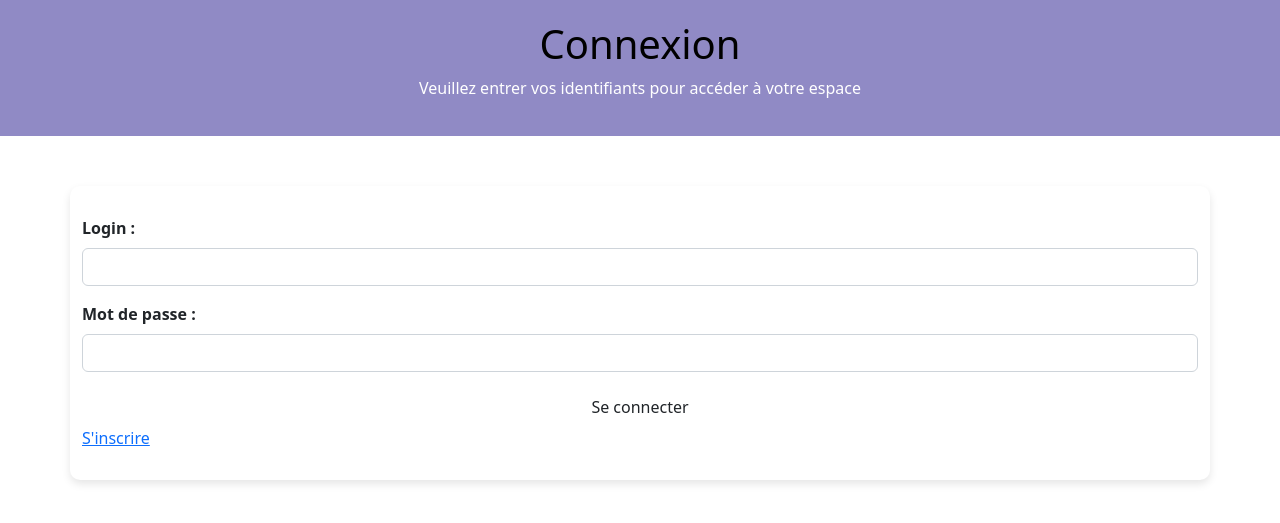
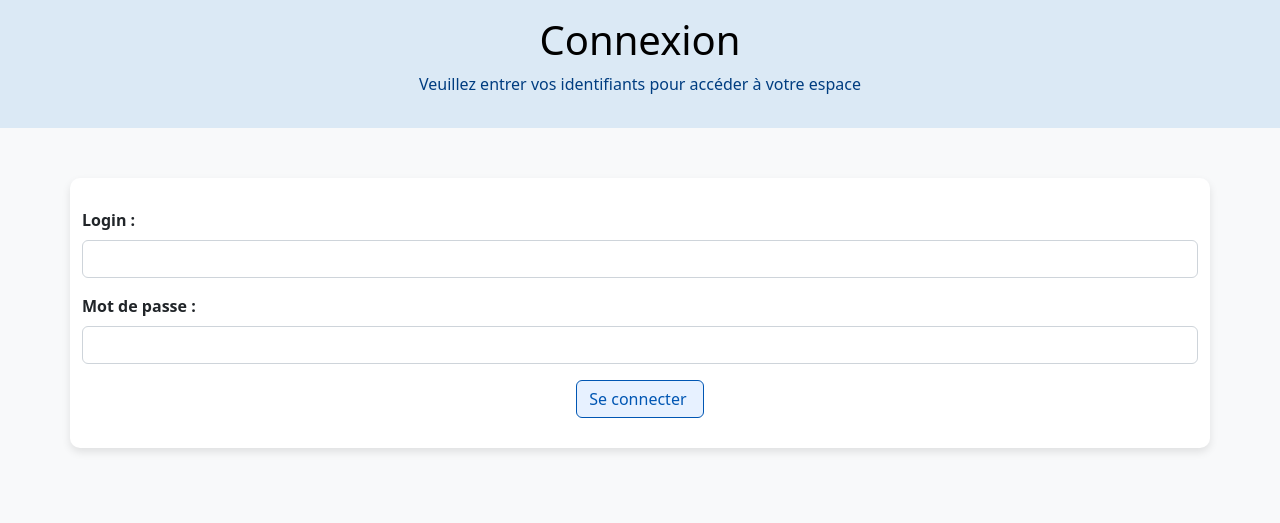
Before and after one commit to smailihcene/projet2024-twa, a PHP site: page /login.php in a window 1280 px wide. Shown: the top 523 px of the page. Run offline with PHP 8.4, Linux system fonts and the light colour scheme.

Commit message:
style charte graphique

```diff
--- a/css/style.css
+++ b/css/style.css
@@ -1,16 +1,23 @@
 
 /* page login.php */
 body {
-    background-color: #ecf0f1; /* Couleur de fond bleu clair */
+    background-color: #f8f9fa!important; /* Fond légèrement gris pour le contraste */
 }
-header {
-    background-color: #908ac5; /* Couleur du header */
-    color: white;
-    padding: 20px;
-    text-align: center;
+.btn-custom {
+    background-color: #e7f1ff!important; /* Bleu clair */
+    color: #0056b3!important; /* Bleu foncé */
+    border: 1px solid #0056b3!important;
 }
+.btn-custom:hover {
+    background-color: #cce4ff!important; /* Teinte encore plus claire au survol */
+    color: #003d80!important; /* Plus foncé pour le texte au survol */
+}
+.bg-custom {
+    background-color: #dbe9f5!important; /* Bleu pastel pour l'en-tête */
+    color: #003d80!important;
+}
+
 .container {
-    max-width: 500px;
     margin: 50px auto;
     padding: 30px;
     background-color: white;
@@ -34,14 +41,7 @@ header {
     border-radius: 10px;
 
 }
-.btn-custom {
-    background-color: #277c4a; /* Couleur des boutons */
-    color: white;
-}
-.btn-custom:hover {
-    background-color: #1c5835; /* Couleur du bouton au survol */
-    color: white;
-}
+
 .form-control {
     border-radius: 10px;
     margin-bottom: 15px;
@@ -50,24 +50,7 @@ header {
     font-weight: bold;
 }
 
-/*page bienvenu */
-body {
-    background-color: #f4f6f9; /* Fond doux */
-}
-h1 span {
-    color: #3498db; /* Couleur primaire pour le nom */
-}
-.btn-primary {
-    background-color: #3498db;
-    border-color: #3498db;
-}
-.btn-primary:hover {
-    background-color: #2980b9; /* Survol bouton */
-    border-color: #2980b9;
-}
-.text-muted {
-    font-size: 1.1rem;
-}
+
 
 /* pour la selection d'image dans la page ajouter_catalog.php */
 .selectable-image {
@@ -127,3 +110,20 @@ button#nextButton {
     font-size: 18px;
     font-weight: bold;
 }
+
+body {
+    background-color: #f8f9fa; /* Fond légèrement gris pour le contraste */
+}
+.btn-custom {
+    background-color: #e7f1ff; /* Bleu clair */
+    color: #0056b3; /* Bleu foncé */
+    border: 1px solid #0056b3;
+}
+.btn-custom:hover {
+    background-color: #cce4ff; /* Teinte encore plus claire au survol */
+    color: #003d80; /* Plus foncé pour le texte au survol */
+}
+.bg-custom {
+    background-color: #dbe9f5; /* Bleu pastel pour l'en-tête */
+    color: #003d80;
+}
--- a/login.php
+++ b/login.php
@@ -3,16 +3,16 @@
 <head>
     <meta charset="UTF-8">
     <meta name="viewport" content="width=device-width, initial-scale=1.0">
-    <!-- Rend la page responsive; elle s'adapte automatiquement aux différentes tailled'écran -->
+    <!-- Rend la page responsive; elle s'adapte automatiquement aux différentes tailles d'écran -->
     <title>Connexion</title>
-    <link rel="stylesheet" href="css/style.css"> <!-- lien pour la page de style -->
+    <link rel="stylesheet" href="css/style.css"> <!-- Lien pour le style personnalisé -->
     <link href="https://cdn.jsdelivr.net/npm/bootstrap@5.2.3/dist/css/bootstrap.min.css" rel="stylesheet">
     <script src="https://cdn.jsdelivr.net/npm/bootstrap@5.2.3/dist/js/bootstrap.bundle.min.js"></script>
-    <!-- lien pour faciliter l'interface avce bootstrap -->
+    <!-- Lien Bootstrap -->
 </head>
 <body>
-    <!-- Ici on a le haut de la page -->
-    <header>
+<!-- Header -->
+<header class="bg-custom text-center py-3">
     <h1>Connexion</h1>
     <p>Veuillez entrer vos identifiants pour accéder à votre espace</p>
 </header>
@@ -20,40 +20,26 @@
 <!-- Main Content -->
 <main>
     <section class="container">
-            <!-- on utilise la classe "container" de Bootstrap -->
+        <!-- Utilisation de la classe container de Bootstrap -->
         <form action="auth.php" method="POST">
-                <!-- action ="auth.php" : les données saisies sont envoyées à la page 'auth.php' pour les traiter -->
-                 <!-- method = "POST" : les données sont transmises de manière sécurisée -->
-                <div class="mb-3">  <!-- une div du Bootstrap -->
+            <!-- Les données saisies sont envoyées à auth.php avec POST -->
+            <div class="mb-3">
                 <label for="login" class="form-label">Login :</label>
                 <!-- Etiquette pour le champ "login" -->
                 <input type="text" name="login" id="login" class="form-control" required>
-                    <!-- Champ de texte pour le nom d'utilisateur :
-                     - required : rend ce champ obligatoire
-                     - class = "from-control" est une classe Bootstrap pour le style
-                    -->
+                <!-- Champ de texte pour le login -->
             </div>
             <div class="mb-3">
                 <label for="password" class="form-label">Mot de passe :</label>
                 <!-- Etiquette pour le champ "password" -->
                 <input type="password" name="password" id="password" class="form-control" required>
-                    <!-- Champ de texte pour le mot de passe :
-                     - required : rend ce champ obligatoire
-                     - class = "from-control" est une classe Bootstrap pour le style
-                    -->
+                <!-- Champ de texte pour le mot de passe -->
             </div>
-                <input type="submit" value="Se connecter" class="btn btn-custom w-100">
-                <!-- bouton de soumission du formulaire
-                    - type="submit" permet d'envoyer les données du formulaire.
-                    - value= "se connecter" affiche le texte écrit sur le bouton.
-                    - class="btn btn-custom w-100" : Classe Bootstrap pour styliser le bouton et le rendre large (100% de la largeur).
-                -->
-                <a href="formulaire.php" class="login-btn">S'inscrire</a>
-                <!-- Bouton 'S'inscrire' qui mène qui mène à la page "formulaire.php" -->
-
+            <div class="text-center mt-3">
+                <input type="submit" value="Se connecter " class="btn btn-custom ">
+            </div>
         </form>
     </section>
 </main>
-
 </body>
 </html>
```
Also changed, not shown: index.php (+6 -3 lines), navbar.php (+5 -4 lines). Lines whose indentation alone changed are shown as unchanged.
